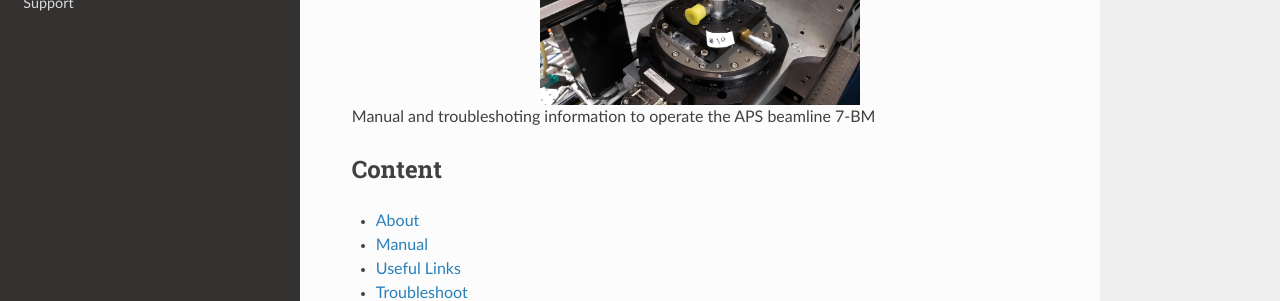
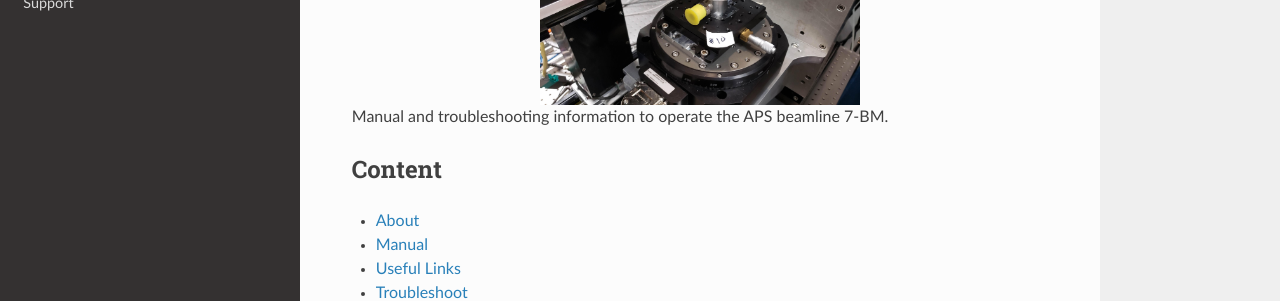
Before and after one commit to xray-imaging/7bm-docs, a Sphinx documentation site: the page built from docs/index.rst, in a window 1280 px wide. Shown: the part 235-536 px from the top of the page. Built offline with Sphinx 7.4.7 and the Read the Docs theme 2.0.0, drawn with Linux system fonts in a browser that asks for light colours.

Commit message:
Fix typos.

```diff
--- a/docs/index.rst
+++ b/docs/index.rst
@@ -9,7 +9,7 @@
    :alt: project
 
 
-Manual and troubleshoting information to operate the APS beamline 7-BM
+Manual and troubleshooting information to operate the APS beamline 7-BM.
 
 Content
 -------
--- a/docs/source/manual/chem_waste.rst
+++ b/docs/source/manual/chem_waste.rst
@@ -1,4 +1,4 @@
-Rotary Chopper
+Chemical Waste
 ================
 
 .. contents::
```
